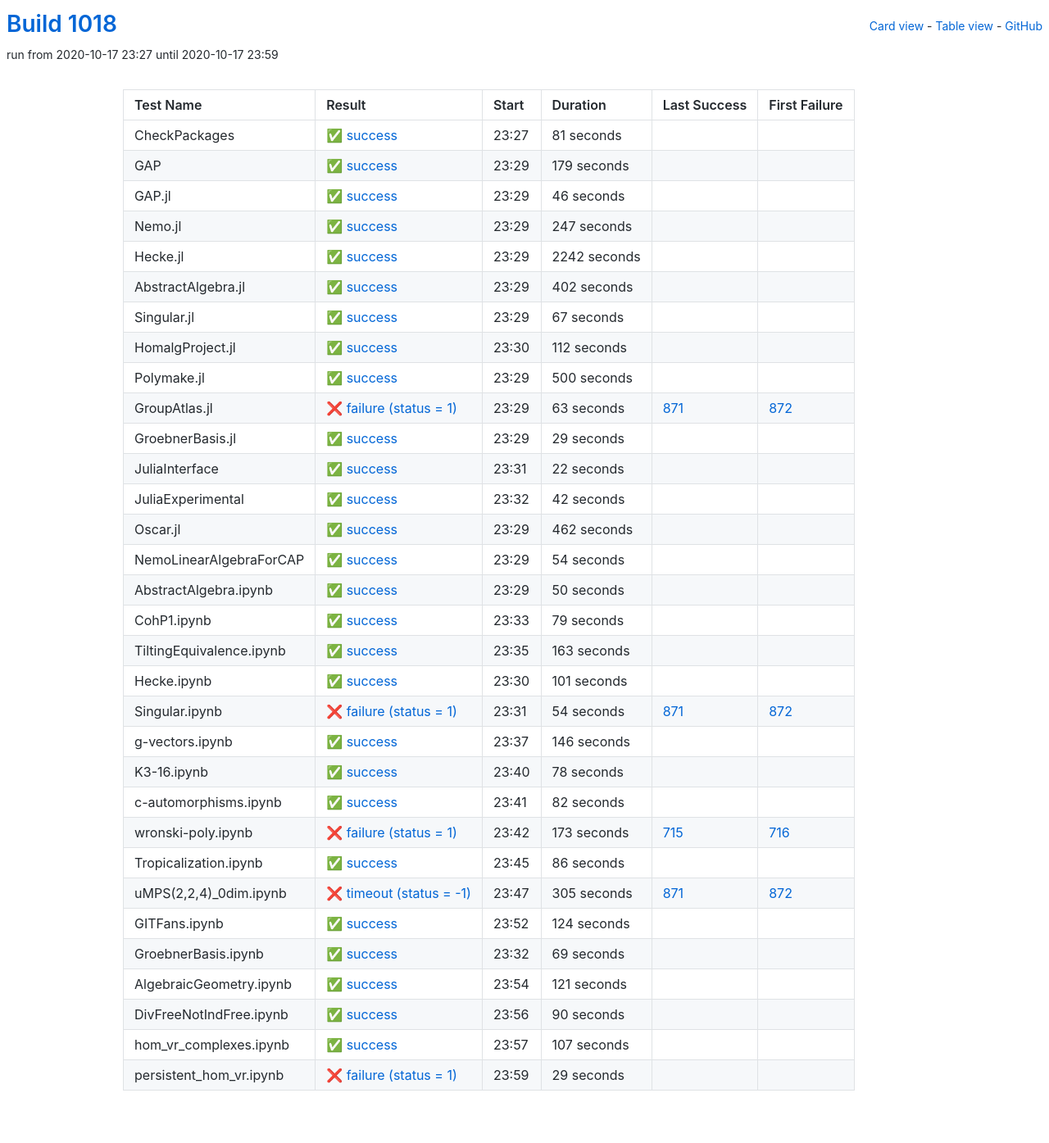
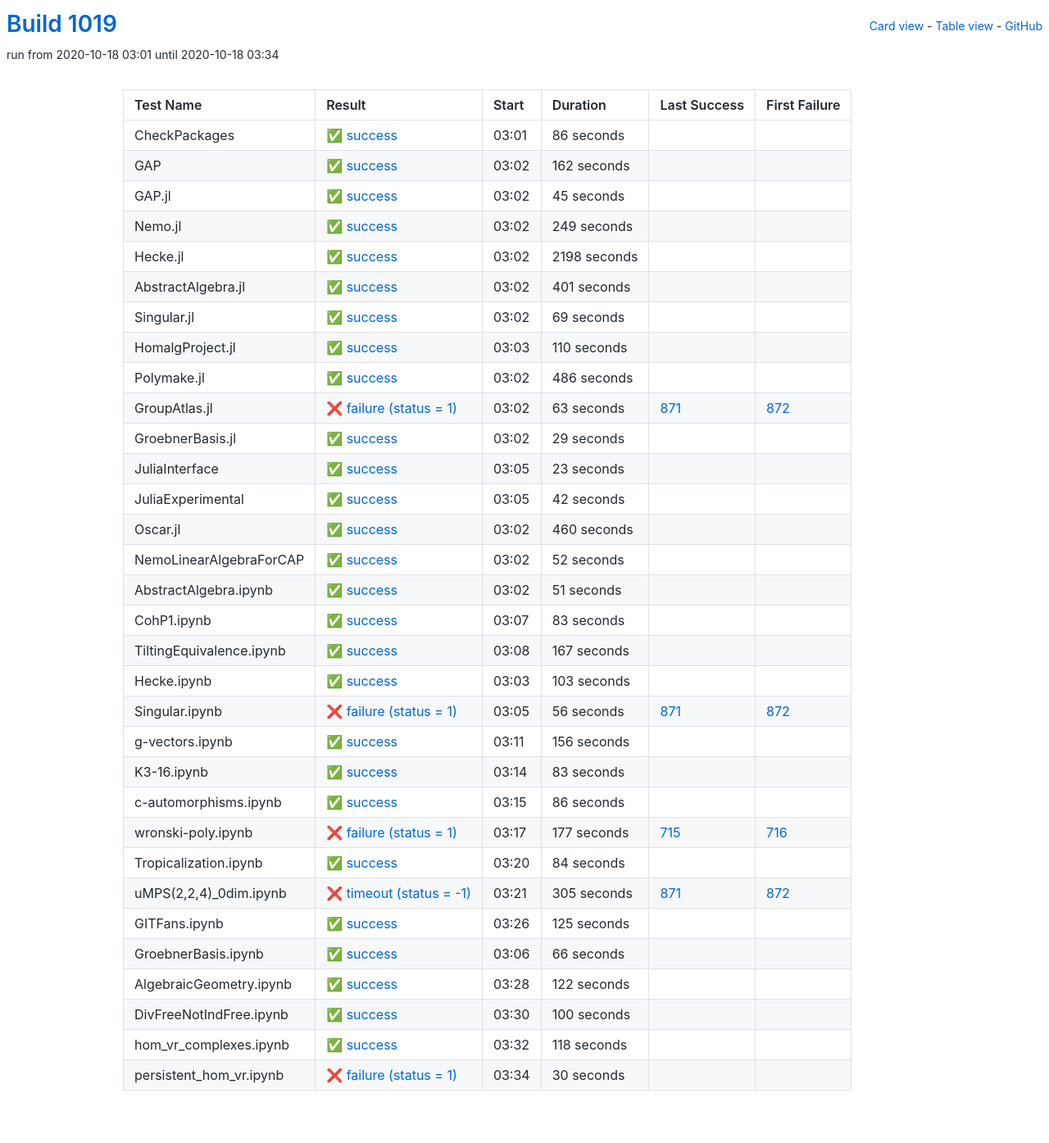
Before and after one commit to oscar-system/oscar-ci-status-stable, a Jekyll site: the page built from table.html, in a window 1280 px wide. Shown: the whole page at 82% size. Built offline with Jekyll 4.4.1, drawn with Linux system fonts in a browser that asks for light colours.

Commit message:
Build #1019

```diff
--- a/_data/ci.yml
+++ b/_data/ci.yml
@@ -1,6 +1,6 @@
 ---
-build: 1018
-build_url: https://oscarci.mathematik.uni-kl.de/job/oscar-stable/1018/
+build: 1019
+build_url: https://oscarci.mathematik.uni-kl.de/job/oscar-stable/1019/
 job: oscar-stable
 organization: oscar-system
 repo: oscar-ci-status-stable
@@ -8,116 +8,116 @@ repourl: https://github.com/oscar-system/oscar-ci-status-stable
 tests:
 - name: CheckPackages
   id: checkpackages
-  log: https://oscarci.mathematik.uni-kl.de/job/oscar-stable/1018/artifact/logs/build-1018/CheckPackages.log
-  start: 2020-10-17 23:27
+  log: https://oscarci.mathematik.uni-kl.de/job/oscar-stable/1019/artifact/logs/build-1019/CheckPackages.log
+  start: 2020-10-18 03:01
   success: true
   exitcode: 0
   status: success
-  duration: 81
+  duration: 86
   last_success: false
   last_success_url:
   first_failure: false
   first_failure_url:
 - name: GAP
   id: gap
-  log: https://oscarci.mathematik.uni-kl.de/job/oscar-stable/1018/artifact/logs/build-1018/GAP.log
-  start: 2020-10-17 23:29
+  log: https://oscarci.mathematik.uni-kl.de/job/oscar-stable/1019/artifact/logs/build-1019/GAP.log
+  start: 2020-10-18 03:02
   success: true
   exitcode: 0
   status: success
-  duration: 179
+  duration: 162
   last_success: false
   last_success_url:
   first_failure: false
   first_failure_url:
 - name: GAP.jl
   id: gap-jl
-  log: https://oscarci.mathematik.uni-kl.de/job/oscar-stable/1018/artifact/logs/build-1018/GAP.jl.log
-  start: 2020-10-17 23:29
+  log: https://oscarci.mathematik.uni-kl.de/job/oscar-stable/1019/artifact/logs/build-1019/GAP.jl.log
+  start: 2020-10-18 03:02
   success: true
   exitcode: 0
   status: success
-  duration: 46
+  duration: 45
   last_success: false
   last_success_url:
   first_failure: false
   first_failure_url:
 - name: Nemo.jl
   id: nemo-jl
-  log: https://oscarci.mathematik.uni-kl.de/job/oscar-stable/1018/artifact/logs/build-1018/Nemo.jl.log
-  start: 2020-10-17 23:29
+  log: https://oscarci.mathematik.uni-kl.de/job/oscar-stable/1019/artifact/logs/build-1019/Nemo.jl.log
+  start: 2020-10-18 03:02
   success: true
   exitcode: 0
   status: success
-  duration: 247
+  duration: 249
   last_success: false
   last_success_url:
   first_failure: false
   first_failure_url:
 - name: Hecke.jl
   id: hecke-jl
-  log: https://oscarci.mathematik.uni-kl.de/job/oscar-stable/1018/artifact/logs/build-1018/Hecke.jl.log
-  start: 2020-10-17 23:29
+  log: https://oscarci.mathematik.uni-kl.de/job/oscar-stable/1019/artifact/logs/build-1019/Hecke.jl.log
+  start: 2020-10-18 03:02
   success: true
   exitcode: 0
   status: success
-  duration: 2242
+  duration: 2198
   last_success: false
   last_success_url:
   first_failure: false
   first_failure_url:
 - name: AbstractAlgebra.jl
   id: abstractalgebra-jl
-  log: https://oscarci.mathematik.uni-kl.de/job/oscar-stable/1018/artifact/logs/build-1018/AbstractAlgebra.jl.log
-  start: 2020-10-17 23:29
+  log: https://oscarci.mathematik.uni-kl.de/job/oscar-stable/1019/artifact/logs/build-1019/AbstractAlgebra.jl.log
+  start: 2020-10-18 03:02
   success: true
   exitcode: 0
   status: success
-  duration: 402
+  duration: 401
   last_success: false
   last_success_url:
   first_failure: false
   first_failure_url:
 - name: Singular.jl
   id: singular-jl
-  log: https://oscarci.mathematik.uni-kl.de/job/oscar-stable/1018/artifact/logs/build-1018/Singular.jl.log
-  start: 2020-10-17 23:29
+  log: https://oscarci.mathematik.uni-kl.de/job/oscar-stable/1019/artifact/logs/build-1019/Singular.jl.log
+  start: 2020-10-18 03:02
   success: true
   exitcode: 0
   status: success
-  duration: 67
+  duration: 69
   last_success: false
   last_success_url:
   first_failure: false
   first_failure_url:
 - name: HomalgProject.jl
   id: homalgproject-jl
-  log: https://oscarci.mathematik.uni-kl.de/job/oscar-stable/1018/artifact/logs/build-1018/HomalgProject.jl.log
-  start: 2020-10-17 23:30
+  log: https://oscarci.mathematik.uni-kl.de/job/oscar-stable/1019/artifact/logs/build-1019/HomalgProject.jl.log
+  start: 2020-10-18 03:03
   success: true
   exitcode: 0
   status: success
-  duration: 112
+  duration: 110
   last_success: false
   last_success_url:
   first_failure: false
   first_failure_url:
 - name: Polymake.jl
   id: polymake-jl
-  log: https://oscarci.mathematik.uni-kl.de/job/oscar-stable/1018/artifact/logs/build-1018/Polymake.jl.log
-  start: 2020-10-17 23:29
+  log: https://oscarci.mathematik.uni-kl.de/job/oscar-stable/1019/artifact/logs/build-1019/Polymake.jl.log
+  start: 2020-10-18 03:02
   success: true
   exitcode: 0
   status: success
-  duration: 500
+  duration: 486
   last_success: false
   last_success_url:
   first_failure: false
   first_failure_url:
 - name: GroupAtlas.jl
   id: groupatlas-jl
-  log: https://oscarci.mathematik.uni-kl.de/job/oscar-stable/1018/artifact/logs/build-1018/GroupAtlas.jl.log
-  start: 2020-10-17 23:29
+  log: https://oscarci.mathematik.uni-kl.de/job/oscar-stable/1019/artifact/logs/build-1019/GroupAtlas.jl.log
+  start: 2020-10-18 03:02
   success: false
   exitcode: 1
   status: failure
@@ -128,8 +128,8 @@ tests:
   first_failure_url: https://oscarci.mathematik.uni-kl.de/job/oscar-stable/872/
 - name: GroebnerBasis.jl
   id: groebnerbasis-jl
-  log: https://oscarci.mathematik.uni-kl.de/job/oscar-stable/1018/artifact/logs/build-1018/GroebnerBasis.jl.log
-  start: 2020-10-17 23:29
+  log: https://oscarci.mathematik.uni-kl.de/job/oscar-stable/1019/artifact/logs/build-1019/GroebnerBasis.jl.log
+  start: 2020-10-18 03:02
   success: true
   exitcode: 0
   status: success
@@ -140,20 +140,20 @@ tests:
   first_failure_url:
 - name: JuliaInterface
   id: juliainterface
-  log: https://oscarci.mathematik.uni-kl.de/job/oscar-stable/1018/artifact/logs/build-1018/JuliaInterface.log
-  start: 2020-10-17 23:31
+  log: https://oscarci.mathematik.uni-kl.de/job/oscar-stable/1019/artifact/logs/build-1019/JuliaInterface.log
+  start: 2020-10-18 03:05
   success: true
   exitcode: 0
   status: success
-  duration: 22
+  duration: 23
   last_success: false
   last_success_url:
   first_failure: false
   first_failure_url:
 - name: JuliaExperimental
   id: juliaexperimental
-  log: https://oscarci.mathematik.uni-kl.de/job/oscar-stable/1018/artifact/logs/build-1018/JuliaExperimental.log
-  start: 2020-10-17 23:32
+  log: https://oscarci.mathematik.uni-kl.de/job/oscar-stable/1019/artifact/logs/build-1019/JuliaExperimental.log
+  start: 2020-10-18 03:05
   success: true
   exitcode: 0
   status: success
@@ -164,140 +164,116 @@ tests:
   first_failure_url:
 - name: Oscar.jl
   id: oscar-jl
-  log: https://oscarci.mathematik.uni-kl.de/job/oscar-stable/1018/artifact/logs/build-1018/Oscar.jl.log
-  start: 2020-10-17 23:29
+  log: https://oscarci.mathematik.uni-kl.de/job/oscar-stable/1019/artifact/logs/build-1019/Oscar.jl.log
+  start: 2020-10-18 03:02
   success: true
   exitcode: 0
   status: success
-  duration: 462
+  duration: 460
   last_success: false
   last_success_url:
   first_failure: false
   first_failure_url:
 - name: NemoLinearAlgebraForCAP
   id: nemolinearalgebraforcap
-  log: https://oscarci.mathematik.uni-kl.de/job/oscar-stable/1018/artifact/logs/build-1018/NemoLinearAlgebraForCAP.log
-  start: 2020-10-17 23:29
+  log: https://oscarci.mathematik.uni-kl.de/job/oscar-stable/1019/artifact/logs/build-1019/NemoLinearAlgebraForCAP.log
+  start: 2020-10-18 03:02
   success: true
   exitcode: 0
   status: success
-  duration: 54
+  duration: 52
   last_success: false
   last_success_url:
   first_failure: false
   first_failure_url:
 - name: AbstractAlgebra.ipynb
   id: abstractalgebra-ipynb
-  log: https://oscarci.mathematik.uni-kl.de/job/oscar-stable/1018/artifact/logs/build-1018/AbstractAlgebra.ipynb.log
-  start: 2020-10-17 23:29
+  log: https://oscarci.mathematik.uni-kl.de/job/oscar-stable/1019/artifact/logs/build-1019/AbstractAlgebra.ipynb.log
+  start: 2020-10-18 03:02
   success: true
   exitcode: 0
   status: success
-  duration: 50
+  duration: 51
   last_success: false
   last_success_url:
   first_failure: false
   first_failure_url:
 - name: CohP1.ipynb
   id: cohp1-ipynb
-  log: https://oscarci.mathematik.uni-kl.de/job/oscar-stable/1018/artifact/logs/build-1018/CohP1.ipynb.log
-  start: 2020-10-17 23:33
+  log: https://oscarci.mathematik.uni-kl.de/job/oscar-stable/1019/artifact/logs/build-1019/CohP1.ipynb.log
+  start: 2020-10-18 03:07
   success: true
   exitcode: 0
   status: success
-  duration: 79
+  duration: 83
   last_success: false
   last_success_url:
   first_failure: false
   first_failure_url:
 - name: TiltingEquivalence.ipynb
   id: tiltingequivalence-ipynb
-  log: https://oscarci.mathematik.uni-kl.de/job/oscar-stable/1018/artifact/logs/build-1018/TiltingEquivalence.ipynb.log
-  start: 2020-10-17 23:35
+  log: https://oscarci.mathematik.uni-kl.de/job/oscar-stable/1019/artifact/logs/build-1019/TiltingEquivalence.ipynb.log
+  start: 2020-10-18 03:08
   success: true
   exitcode: 0
   status: success
-  duration: 163
+  duration: 167
   last_success: false
   last_success_url:
   first_failure: false
   first_failure_url:
 - name: Hecke.ipynb
   id: hecke-ipynb
-  log: https://oscarci.mathematik.uni-kl.de/job/oscar-stable/1018/artifact/logs/build-1018/Hecke.ipynb.log
-  start: 2020-10-17 23:30
+  log: https://oscarci.mathematik.uni-kl.de/job/oscar-stable/1019/artifact/logs/build-1019/Hecke.ipynb.log
+  start: 2020-10-18 03:03
   success: true
   exitcode: 0
   status: success
-  duration: 101
+  duration: 103
   last_success: false
   last_success_url:
   first_failure: false
   first_failure_url:
 - name: Singular.ipynb
   id: singular-ipynb
-  log: https://oscarci.mathematik.uni-kl.de/job/oscar-stable/1018/artifact/logs/build-1018/Singular.ipynb.log
-  start: 2020-10-17 23:31
+  log: https://oscarci.mathematik.uni-kl.de/job/oscar-stable/1019/artifact/logs/build-1019/Singular.ipynb.log
+  start: 2020-10-18 03:05
   success: false
   exitcode: 1
   status: failure
-  duration: 54
+  duration: 56
   last_success: 871
   last_success_url: https://oscarci.mathematik.uni-kl.de/job/oscar-stable/871/
   first_failure: 872
   first_failure_url: https://oscarci.mathematik.uni-kl.de/job/oscar-stable/872/
 - name: g-vectors.ipynb
   id: g-vectors-ipynb
-  log: https://oscarci.mathematik.uni-kl.de/job/oscar-stable/1018/artifact/logs/build-1018/g-vectors.ipynb.log
-  start: 2020-10-17 23:37
+  log: https://oscarci.mathematik.uni-kl.de/job/oscar-stable/1019/artifact/logs/build-1019/g-vectors.ipynb.log
+  start: 2020-10-18 03:11
   success: true
   exitcode: 0
   status: success
-  duration: 146
+  duration: 156
   last_success: false
   last_success_url:
   first_failure: false
   first_failure_url:
 - name: K3-16.ipynb
   id: k3-16-ipynb
-  log: https://oscarci.mathematik.uni-kl.de/job/oscar-stable/1018/artifact/logs/build-1018/K3-16.ipynb.log
-  start: 2020-10-17 23:40
+  log: https://oscarci.mathematik.uni-kl.de/job/oscar-stable/1019/artifact/logs/build-1019/K3-16.ipynb.log
+  start: 2020-10-18 03:14
   success: true
   exitcode: 0
   status: success
-  duration: 78
+  duration: 83
   last_success: false
   last_success_url:
   first_failure: false
   first_failure_url:
 - name: c-automorphisms.ipynb
   id: c-automorphisms-ipynb
-  log: https://oscarci.mathematik.uni-kl.de/job/oscar-stable/1018/artifact/logs/build-1018/c-automorphisms.ipynb.log
-  start: 2020-10-17 23:41
-  success: true
-  exitcode: 0
-  status: success
-  duration: 82
-  last_success: false
-  last_success_url:
-  first_failure: false
-  first_failure_url:
-- name: wronski-poly.ipynb
-  id: wronski-poly-ipynb
-  log: https://oscarci.mathematik.uni-kl.de/job/oscar-stable/1018/artifact/logs/build-1018/wronski-poly.ipynb.log
-  start: 2020-10-17 23:42
-  success: false
-  exitcode: 1
-  status: failure
-  duration: 173
-  last_success: 715
-  last_success_url: https://oscarci.mathematik.uni-kl.de/job/oscar-stable/715/
-  first_failure: 716
-  first_failure_url: https://oscarci.mathematik.uni-kl.de/job/oscar-stable/716/
-- name: Tropicalization.ipynb
-  id: tropicalization-ipynb
-  log: https://oscarci.mathematik.uni-kl.de/job/oscar-stable/1018/artifact/logs/build-1018/Tropicalization.ipynb.log
-  start: 2020-10-17 23:45
+  log: https://oscarci.mathematik.uni-kl.de/job/oscar-stable/1019/artifact/logs/build-1019/c-automorphisms.ipynb.log
+  start: 2020-10-18 03:15
   success: true
   exitcode: 0
   status: success
@@ -306,10 +282,34 @@ tests:
   last_success_url:
   first_failure: false
   first_failure_url:
+- name: wronski-poly.ipynb
+  id: wronski-poly-ipynb
+  log: https://oscarci.mathematik.uni-kl.de/job/oscar-stable/1019/artifact/logs/build-1019/wronski-poly.ipynb.log
+  start: 2020-10-18 03:17
+  success: false
+  exitcode: 1
+  status: failure
+  duration: 177
+  last_success: 715
+  last_success_url: https://oscarci.mathematik.uni-kl.de/job/oscar-stable/715/
+  first_failure: 716
+  first_failure_url: https://oscarci.mathematik.uni-kl.de/job/oscar-stable/716/
+- name: Tropicalization.ipynb
+  id: tropicalization-ipynb
+  log: https://oscarci.mathematik.uni-kl.de/job/oscar-stable/1019/artifact/logs/build-1019/Tropicalization.ipynb.log
+  start: 2020-10-18 03:20
+  success: true
+  exitcode: 0
+  status: success
+  duration: 84
+  last_success: false
+  last_success_url:
+  first_failure: false
+  first_failure_url:
 - name: uMPS(2,2,4)_0dim.ipynb
   id: umps-2-2-4-0dim-ipynb
-  log: https://oscarci.mathematik.uni-kl.de/job/oscar-stable/1018/artifact/logs/build-1018/uMPS-2-2-4-_0dim.ipynb.log
-  start: 2020-10-17 23:47
+  log: https://oscarci.mathematik.uni-kl.de/job/oscar-stable/1019/artifact/logs/build-1019/uMPS-2-2-4-_0dim.ipynb.log
+  start: 2020-10-18 03:21
   success: false
   exitcode: -1
   status: timeout
@@ -320,72 +320,72 @@ tests:
   first_failure_url: https://oscarci.mathematik.uni-kl.de/job/oscar-stable/872/
 - name: GITFans.ipynb
   id: gitfans-ipynb
-  log: https://oscarci.mathematik.uni-kl.de/job/oscar-stable/1018/artifact/logs/build-1018/GITFans.ipynb.log
-  start: 2020-10-17 23:52
+  log: https://oscarci.mathematik.uni-kl.de/job/oscar-stable/1019/artifact/logs/build-1019/GITFans.ipynb.log
+  start: 2020-10-18 03:26
   success: true
   exitcode: 0
   status: success
-  duration: 124
+  duration: 125
   last_success: false
   last_success_url:
   first_failure: false
   first_failure_url:
 - name: GroebnerBasis.ipynb
   id: groebnerbasis-ipynb
-  log: https://oscarci.mathematik.uni-kl.de/job/oscar-stable/1018/artifact/logs/build-1018/GroebnerBasis.ipynb.log
-  start: 2020-10-17 23:32
+  log: https://oscarci.mathematik.uni-kl.de/job/oscar-stable/1019/artifact/logs/build-1019/GroebnerBasis.ipynb.log
+  start: 2020-10-18 03:06
   success: true
   exitcode: 0
   status: success
-  duration: 69
+  duration: 66
   last_success: false
   last_success_url:
   first_failure: false
   first_failure_url:
 - name: AlgebraicGeometry.ipynb
   id: algebraicgeometry-ipynb
-  log: https://oscarci.mathematik.uni-kl.de/job/oscar-stable/1018/artifact/logs/build-1018/AlgebraicGeometry.ipynb.log
-  start: 2020-10-17 23:54
+  log: https://oscarci.mathematik.uni-kl.de/job/oscar-stable/1019/artifact/logs/build-1019/AlgebraicGeometry.ipynb.log
+  start: 2020-10-18 03:28
   success: true
   exitcode: 0
   status: success
-  duration: 121
+  duration: 122
   last_success: false
   last_success_url:
   first_failure: false
   first_failure_url:
 - name: DivFreeNotIndFree.ipynb
   id: divfreenotindfree-ipynb
-  log: https://oscarci.mathematik.uni-kl.de/job/oscar-stable/1018/artifact/logs/build-1018/DivFreeNotIndFree.ipynb.log
-  start: 2020-10-17 23:56
+  log: https://oscarci.mathematik.uni-kl.de/job/oscar-stable/1019/artifact/logs/build-1019/DivFreeNotIndFree.ipynb.log
+  start: 2020-10-18 03:30
   success: true
   exitcode: 0
   status: success
-  duration: 90
+  duration: 100
   last_success: false
   last_success_url:
   first_failure: false
   first_failure_url:
 - name: hom_vr_complexes.ipynb
   id: hom-vr-complexes-ipynb
-  log: https://oscarci.mathematik.uni-kl.de/job/oscar-stable/1018/artifact/logs/build-1018/hom_vr_complexes.ipynb.log
-  start: 2020-10-17 23:57
+  log: https://oscarci.mathematik.uni-kl.de/job/oscar-stable/1019/artifact/logs/build-1019/hom_vr_complexes.ipynb.log
+  start: 2020-10-18 03:32
   success: true
   exitcode: 0
   status: success
-  duration: 107
+  duration: 118
   last_success: false
   last_success_url:
   first_failure: false
   first_failure_url:
 - name: persistent_hom_vr.ipynb
   id: persistent-hom-vr-ipynb
-  log: https://oscarci.mathematik.uni-kl.de/job/oscar-stable/1018/artifact/logs/build-1018/persistent_hom_vr.ipynb.log
-  start: 2020-10-17 23:59
+  log: https://oscarci.mathematik.uni-kl.de/job/oscar-stable/1019/artifact/logs/build-1019/persistent_hom_vr.ipynb.log
+  start: 2020-10-18 03:34
   success: false
   exitcode: 1
   status: failure
-  duration: 29
+  duration: 30
   last_success: false
   last_success_url:
   first_failure: false
```
Also changed, not shown: README.md.
